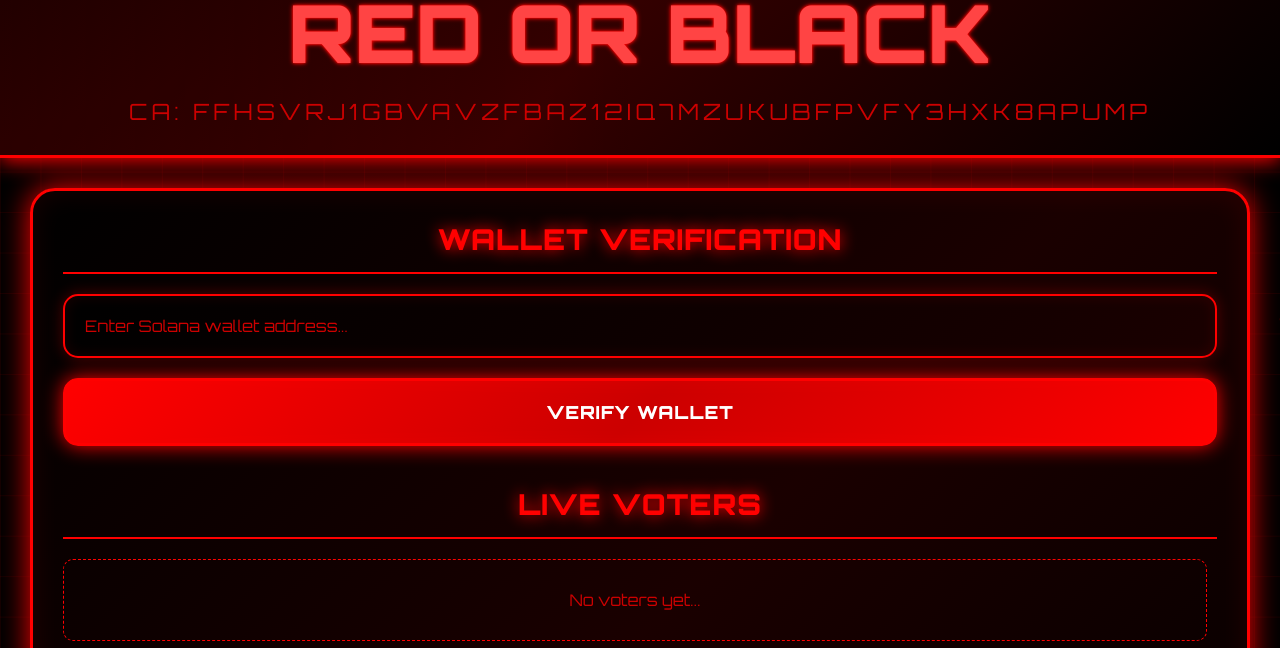
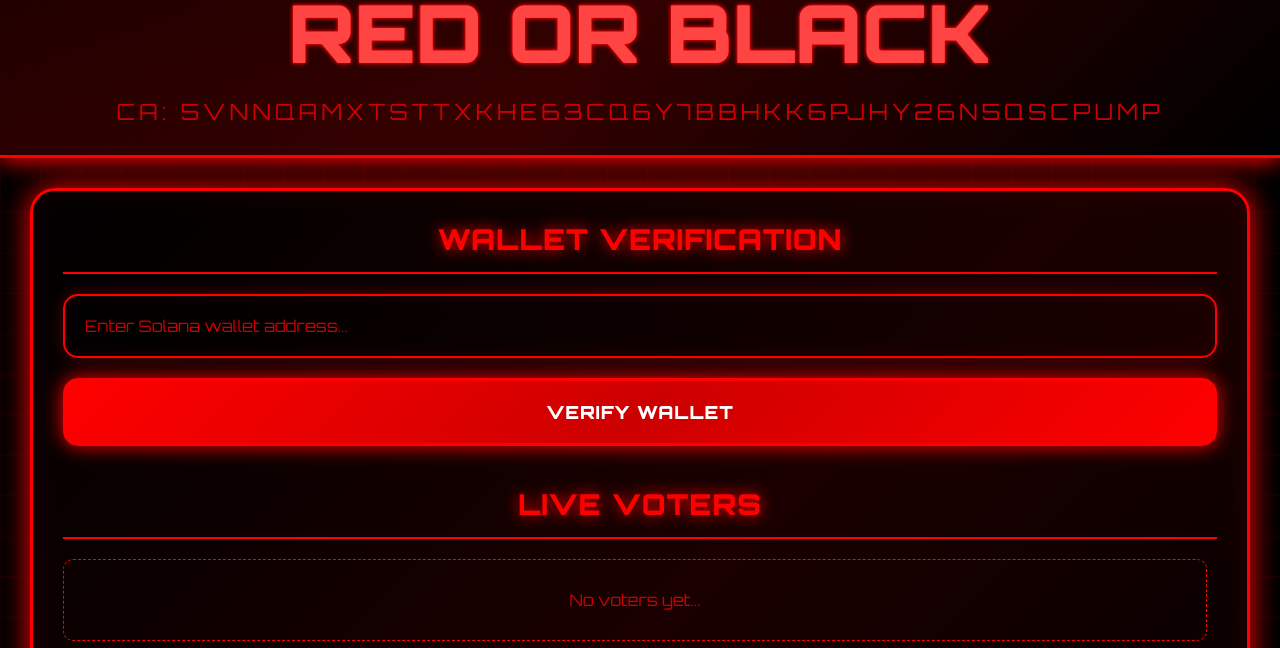
Before and after one commit to mega123-art/redorblack, a website: page public/index.html in a window 1280 px wide. Shown: the part 152-800 px from the top of the page. Drawn offline with nearby package versions, Linux system fonts and the light colour scheme; no server answers.

Commit message:
Update index.html

```diff
--- a/public/index.html
+++ b/public/index.html
@@ -1195,7 +1195,7 @@
         <a href="https://x.com/redorblackonsol" target="_blank"><img src="assets/logo.png" alt="Red or Black Logo" class="logo-image"></a>
         <img src="assets/image-215.png" alt="Red or Black Logo" class="logo-image1">
         <h1 class="logo">RED OR BLACK</h1>
-        <p class="subtitle">CA: FfhsVrJ1gBVAVzfBAZ12iQ7mZUkUbFPVFY3hXK8Apump</p>
+        <p class="subtitle">CA: 5VNNqAmXtStTXKhe63cq6Y7BbHkk6Pjhy26N5qSCpump </p>
     </header>
 
     <div class="container">
```
